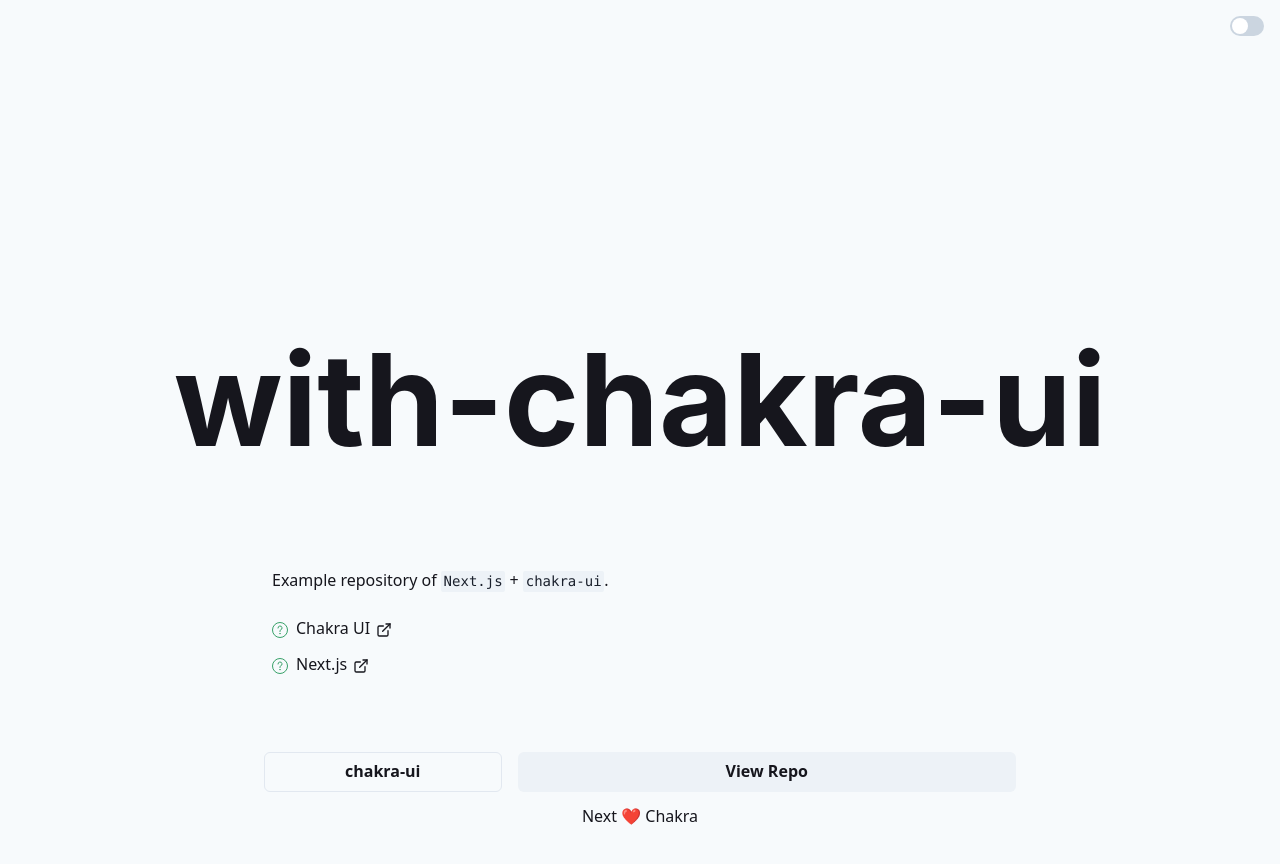
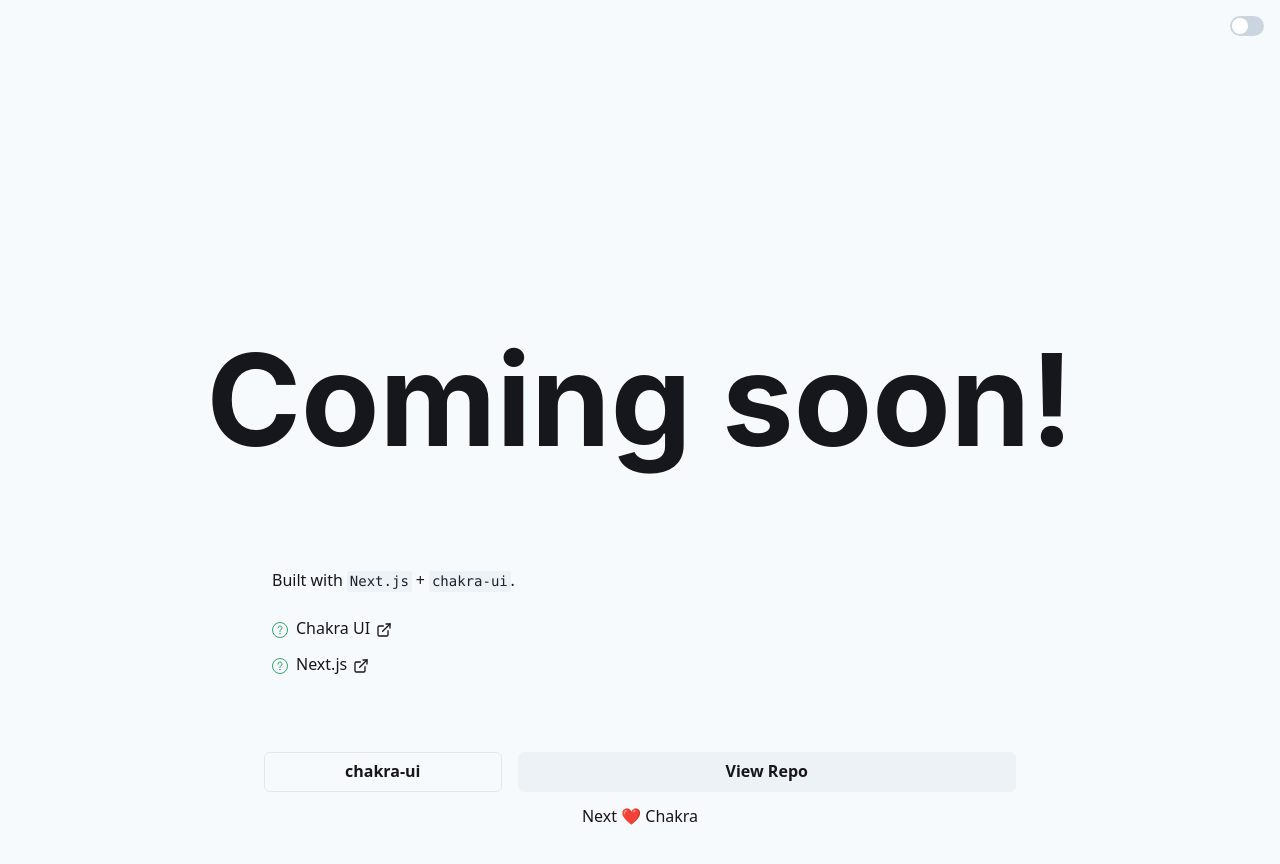
Before and after one commit to theophilelouvel/personal-site, a Next.js app: page / in a window 1280 px wide. Shown: the top 864 px of the page. Built offline with nearby package versions, Linux system fonts and the light colour scheme.

Commit message:
TEST COMMIT: Cloning the project

```diff
--- a/src/components/Hero.js
+++ b/src/components/Hero.js
@@ -7,5 +7,5 @@
 )
 
 Hero.defaultProps = {
-  title: 'with-chakra-ui',
+  title: 'Coming soon!',
 }
--- a/src/pages/index.js
+++ b/src/pages/index.js
@@ -20,7 +20,7 @@
     <Hero />
     <Main>
       <Text>
-        Example repository of <Code>Next.js</Code> + <Code>chakra-ui</Code>.
+        Built with <Code>Next.js</Code> + <Code>chakra-ui</Code>.
       </Text>
 
       <List spacing={3} my={0}>
```
